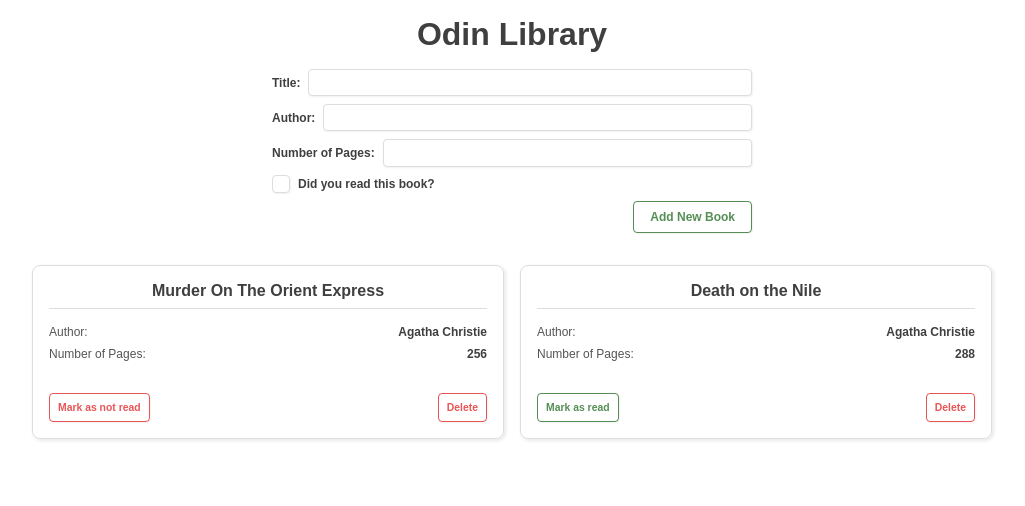
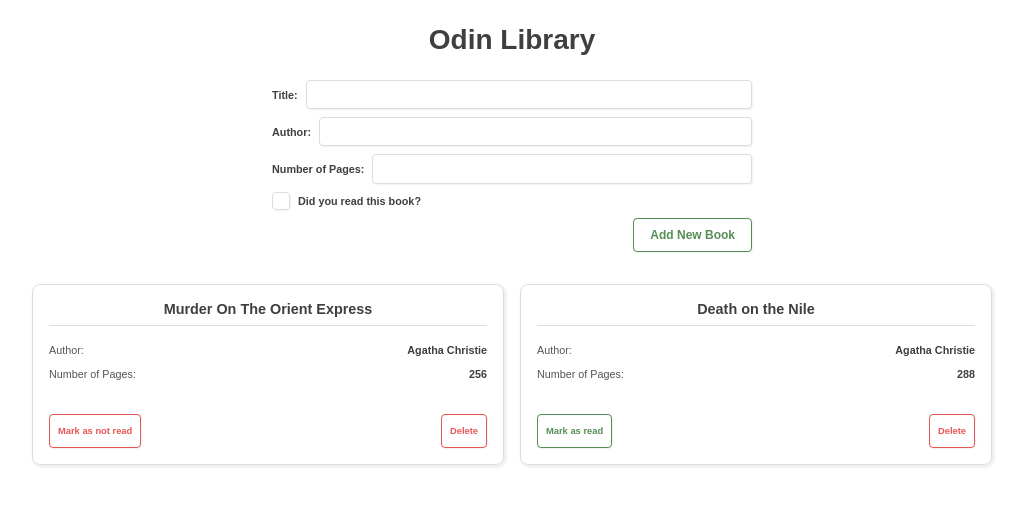
Before and after one commit to hussein-m-kandil/top-javascript, a plain HTML site: page odin-library/index.html in a window 1280 px wide. Shown: the whole page, without its empty margins (128-1153 px from the left). Drawn offline with Linux system fonts and the light colour scheme.

Commit message:
Odin Library: Edit some styles

```diff
--- a/odin-library/assets/css/styles.css
+++ b/odin-library/assets/css/styles.css
@@ -8,7 +8,6 @@
 
 html {
     box-sizing: border-box;
-    font-size: 100%;
     font-family: sans-serif;
     color: #3f3f3f;
 }
@@ -17,53 +16,62 @@ html {
 *,
 *::after {
     box-sizing: inherit;
+    margin: 0;
+    padding: 0;
+    border: 0;
+    font-size: 100%;
+    font: inherit;
+    vertical-align: baseline;
 }
 
 body {
-    margin: 0;
     padding: 1rem 2rem;
+    line-height: 1rem;
 }
 
 h1 {
     text-align: center;
-    margin: 0;
-    font-weight: 700;
+    font-size: 1.75rem;
+    font-weight: bold;
+    margin: 1rem auto;
+}
+
+label,
+input,
+button {
+    -webkit-appearance: none;
+    appearance: none;
+    color: inherit;
+    accent-color: #eee;
+
+    &:active {
+        background-color: #eee;
+        outline: none;
+    }
+
+    &:focus {
+        outline: none;
+    }
 }
 
 input,
-input:focus,
-input:active,
-input:hover,
-button,
-button:focus,
-button:active,
-button:hover {
-    -webkit-appearance: none;
-    appearance: none;
-    font: inherit;
-    color: inherit;
-    margin: 0;
+button {
     border: var(--thin-dark-border);
     border-radius: .25rem;
     box-shadow: var(--light-shadow);
-    outline: none;
 }
 
 button {
     cursor: pointer;
-    background-color: #eee;
+    background-color: transparent;
     padding: .5rem 1rem;
     font-weight: bold !important;
-
-    &:active {
-        background-color: transparent;
-    }
 }
 
 form.new-book-form {
     max-width: 480px;
     font-size: 75%;
-    margin: 1rem auto;
+    margin: 2rem auto;
     display: grid;
     grid-template-columns: 1fr;
     row-gap: .5rem;
@@ -79,9 +87,11 @@ form.new-book-form {
             padding: .35rem .5rem;
             color: #555;
             font-weight: light;
+            font-size: 90%;
         }
 
         label {
+            font-size: 90%;
             font-weight: bold;
             cursor: pointer;
         }
@@ -119,6 +129,7 @@ form.new-book-form {
 }
 
 .books-container {
+    font-size: 90%;
     max-width: 960px;
     margin: 2rem auto 1rem;
     display: grid;
@@ -186,8 +197,3 @@ button.success-color {
     border: 1px solid var(--success-color);
     color: var(--success-color);
 }
-
-button.danger-color:not(:active),
-button.success-color:not(:active) {
-    background-color: transparent;
-}
```
